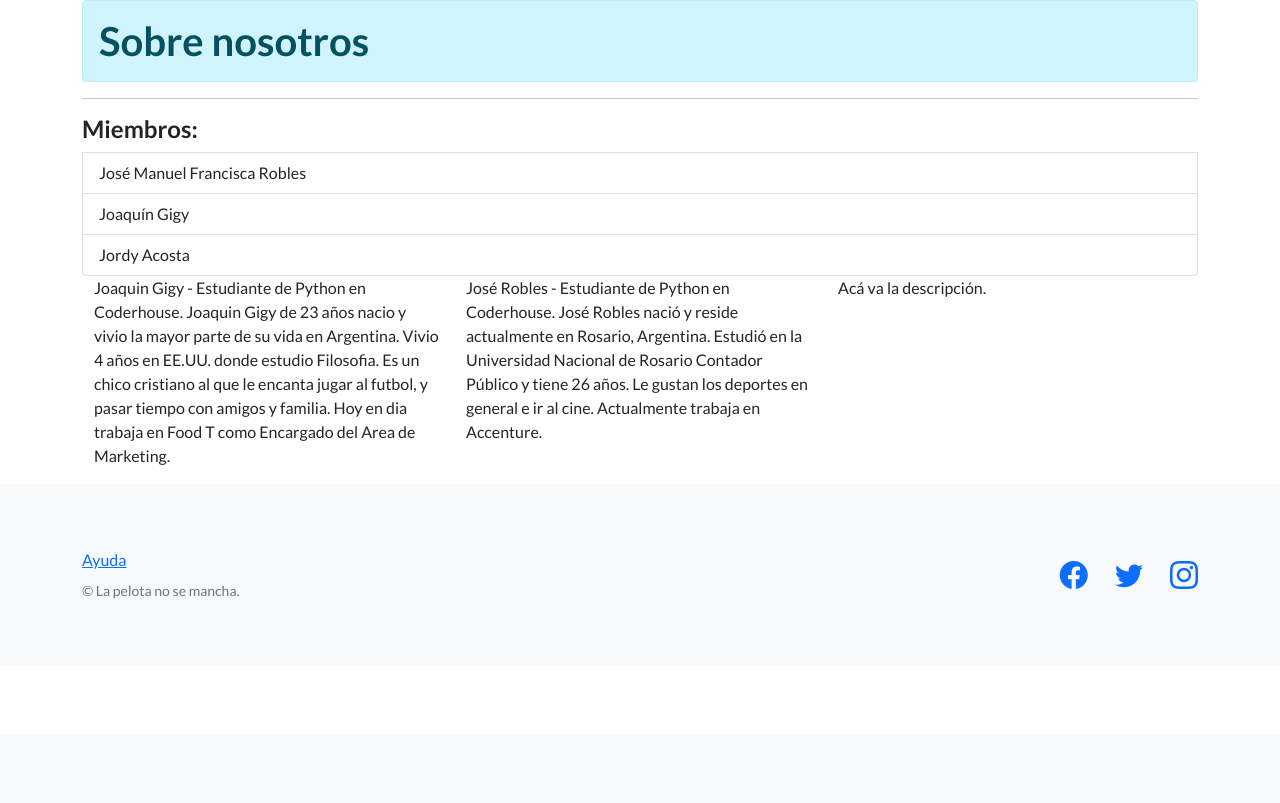
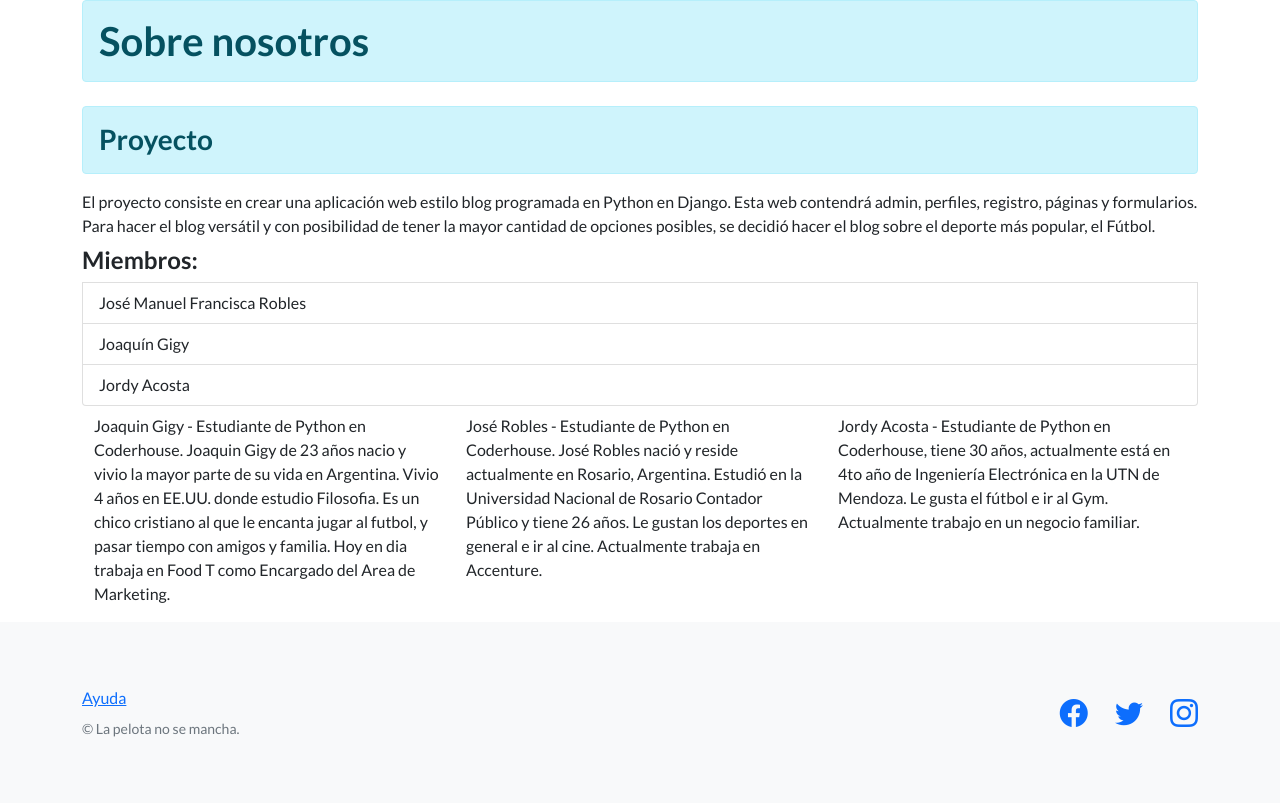
Before and after one commit to joaquingigy/Entrega-Grupo_Entrega_Final, a Django app: page /about/ in a window 1280 px wide. Shown: the part 66-869 px from the top of the page. Before the commit the page ends 665 px from the top, so only its background shows below. Run offline with Django 4.2, Linux system fonts and the light colour scheme; some libraries are stand-ins or nearby versions.

Commit message:
correción about

```diff
--- a/templates/blog/about.html
+++ b/templates/blog/about.html
@@ -1,16 +1,28 @@
 {% extends "blog/padre.html" %}
 {% load static %}
 {% block contenidoQueCambia %}
-<h1 class="alert alert-info">Sobre nosotros</h1>
-<hr />
-<ul class="list-group"><h4>Miembros:</h4>
+<h1 class="alert alert-info mb-0">Sobre nosotros</h1>
+
+<br /> <h3 class="alert alert-info">Proyecto</h3> El proyecto consiste en crear una aplicación web estilo blog programada en Python en Django. Esta web contendrá admin, perfiles, registro, páginas y formularios. Para hacer el blog versátil y con posibilidad de tener la mayor cantidad de opciones posibles, se decidió hacer el blog sobre el deporte más popular, el Fútbol.
+
+
+
+
+
+
+
+
+
+<ul class="list-group my-2"><h4>Miembros:</h4>
     <li class="list-group-item">José Manuel Francisca Robles</li>
     <li class="list-group-item">Joaquín Gigy</li>
     <li class="list-group-item">Jordy Acosta</li>
 </ul>
 
+
+
 <div class="container">
-    <div class="row">           <!-- Para nuevas linas usar <br /> -->
+    <div class="row">           <!-- Para nuevas lineas usar <br /> -->
         <div class="col-4">
             <p class="text-justify">Joaquin Gigy - Estudiante de Python en Coderhouse. Joaquin Gigy de 23 años nacio y vivio la mayor parte de su vida en Argentina. Vivio 4 años en EE.UU. donde estudio Filosofia. Es un chico cristiano al que le encanta jugar al futbol, y pasar tiempo con amigos y familia. Hoy en dia trabaja en Food T como Encargado del Area de Marketing.</p>
         </div>
@@ -18,7 +30,7 @@
             <p class="text-justify">José Robles - Estudiante de Python en Coderhouse. José Robles nació y reside actualmente en Rosario, Argentina. Estudió en la Universidad Nacional de Rosario Contador Público y tiene 26 años. Le gustan los deportes en general e ir al cine. Actualmente trabaja en Accenture. </p>
         </div>
         <div class="col-4">
-            <p class="text-justify">Acá va la descripción.</p>
+            <p class="text-justify">Jordy Acosta - Estudiante de Python en Coderhouse, tiene 30 años, actualmente está en 4to año de Ingeniería Electrónica en la UTN de Mendoza. Le gusta el fútbol e ir al Gym. Actualmente trabajo en un negocio familiar.</p>
         </div>
     </div>
 
```
Also changed, not shown: db.sqlite3.
